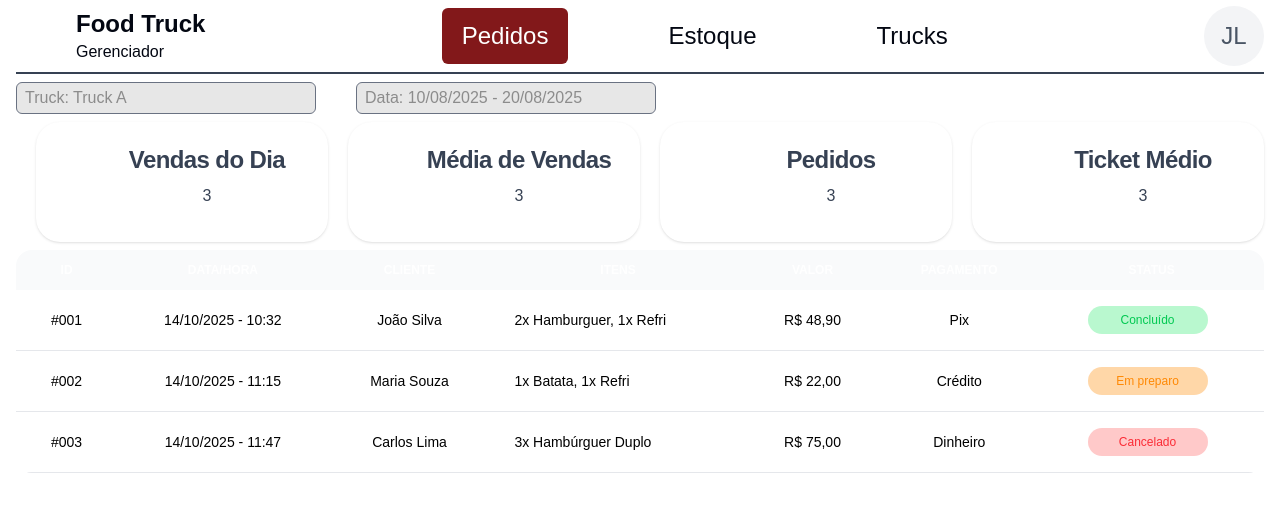
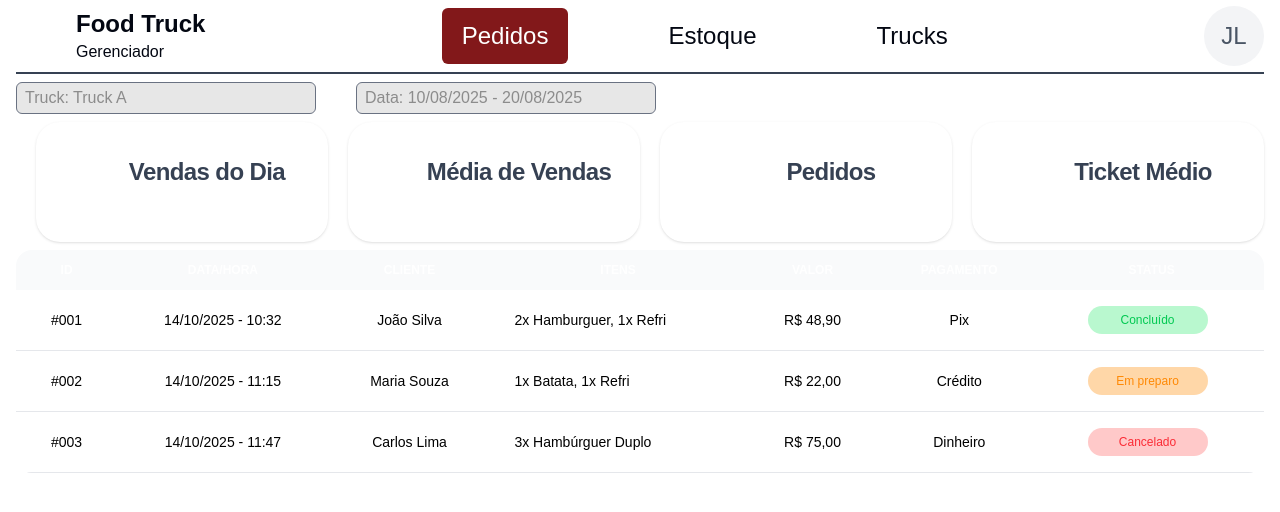
Before and after one commit to llei7e/Integrador-Food-Truck, a Next.js app in the folder web/: page /sales in a window 1280 px wide. Shown: the top 512 px of the page. Built offline with nearby package versions, Linux system fonts and the light colour scheme; some icons are missing.

Commit message:
feat: adicionado retorno do aixos do componente card

```diff
--- a/web/src/app/components/ui/card.tsx
+++ b/web/src/app/components/ui/card.tsx
@@ -4,9 +4,10 @@ interface cardProps {
     iconImage:string;
     iconColor:string;
     Title:string;
+    API_VALUE:string;
 }
 
-export default function Card({iconImage,iconColor,Title}:cardProps){
+export default function Card({iconImage,iconColor,Title,API_VALUE}:cardProps){
     return (
     <div className="max-w-sm p-6 bg-white rounded-3xl shadow-sm mt-2 ml-5 h-30 w-80 flex align-middle items-center">
         <div>
@@ -19,7 +20,7 @@ export default function Card({iconImage,iconColor,Title}:cardProps){
                 </h5>
             </a>
             <p className="mb-3 font-normal text-gray-700 flex justify-center">
-                3
+                {API_VALUE}
             </p>
         </div>
     </div>
--- a/web/src/app/sales/page.tsx
+++ b/web/src/app/sales/page.tsx
@@ -16,19 +16,23 @@ export default function Trucks() {
           <Card
             Title="Vendas do Dia"
             iconColor="gray"
-            iconImage="tdesign:money"/>
+            iconImage="tdesign:money"
+            API_VALUE=""/>
           <Card
             Title="Média de Vendas"
             iconColor="gray"
-            iconImage="tdesign:money"/>
+            iconImage="tdesign:money"
+            API_VALUE=""/>
           <Card
             Title="Pedidos"
             iconColor="gray"
-            iconImage="tdesign:money"/>
+            iconImage="tdesign:money"
+            API_VALUE=""/>
           <Card
             Title="Ticket Médio"
             iconColor="gray"
-            iconImage="tdesign:money"/>
+            iconImage="tdesign:money"
+            API_VALUE=""/>
         </div>
         <TableSales/>
       </div>
```
